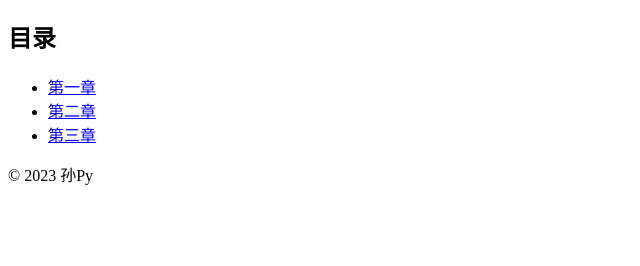
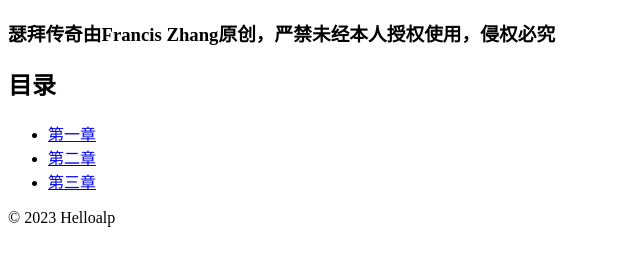
Before and after one commit to helloalp/spy, a plain HTML site: page index.html in a window 1280 px wide. Shown: the part 70-336 px from the top of the page, without its empty margins (0-640 px from the left). Drawn offline with Linux system fonts and the light colour scheme.

Commit message:
Update index.html

```diff
--- a/index.html
+++ b/index.html
@@ -32,8 +32,10 @@
 <body>
     <header>
         <h1>瑟拜传奇</h1>
+
     </header>
     <section id="table-of-contents">
+        <h3>瑟拜传奇由Francis Zhang原创，严禁未经本人授权使用，侵权必究
         <h2>目录</h2>
         <ul>
             <li><a href="javascript:void(0);" onclick="showChapter(1)">第一章</a></li>
@@ -54,7 +56,7 @@
     </div>
 
     <footer>
-        <p>&copy; 2023 孙Py</p>
+        <p>&copy; 2023 Helloalp</p>
     </footer>
 
     <script>
```
